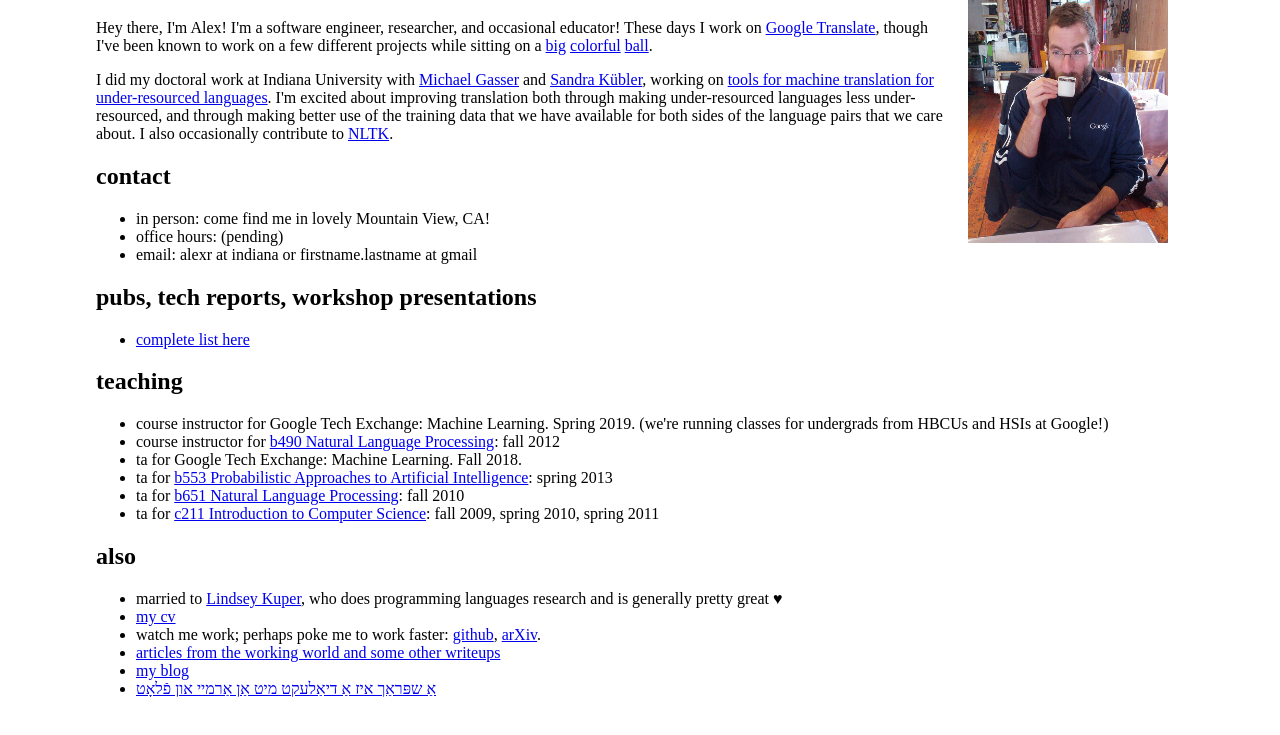
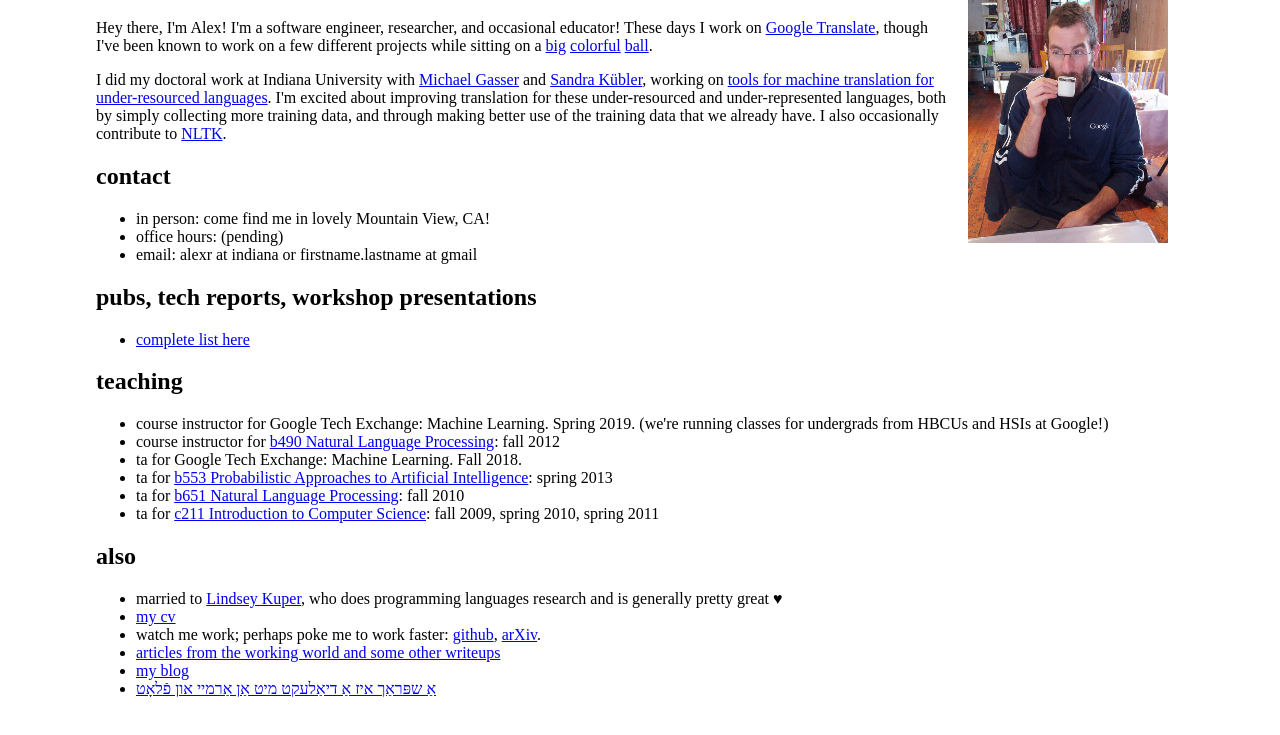
Before and after one commit to alexrudnick/alexrudnick.github.io, a plain HTML site: page index.html in a window 1280 px wide. Shown: the part 61-796 px from the top of the page. Drawn offline with Linux system fonts and the light colour scheme.

Commit message:
little bit of rewording

```diff
--- a/index.html
+++ b/index.html
@@ -30,11 +30,11 @@
   <a href="http://homes.sice.indiana.edu/gasser/">Michael Gasser</a> and
   <a href="http://cl.indiana.edu/~skuebler/">Sandra Kübler</a>, working on
   <a href="http://hltdi.github.io/">tools for machine translation for
-  under-resourced languages</a>. I'm excited about improving translation both
-  through making under-resourced languages less under-resourced, and through
-  making better use of the training data that we have available for both sides
-  of the language pairs that we care about.
-  I also occasionally contribute to <a href="http://www.nltk.org/">NLTK</a>.
+  under-resourced languages</a>. I'm excited about improving translation for
+  these under-resourced and under-represented languages, both by simply
+  collecting more training data, and through making better use of the training
+  data that we already have. I also occasionally contribute to
+  <a href="http://www.nltk.org/">NLTK</a>.
   </p>
 
   <h2>contact</h2>
```
